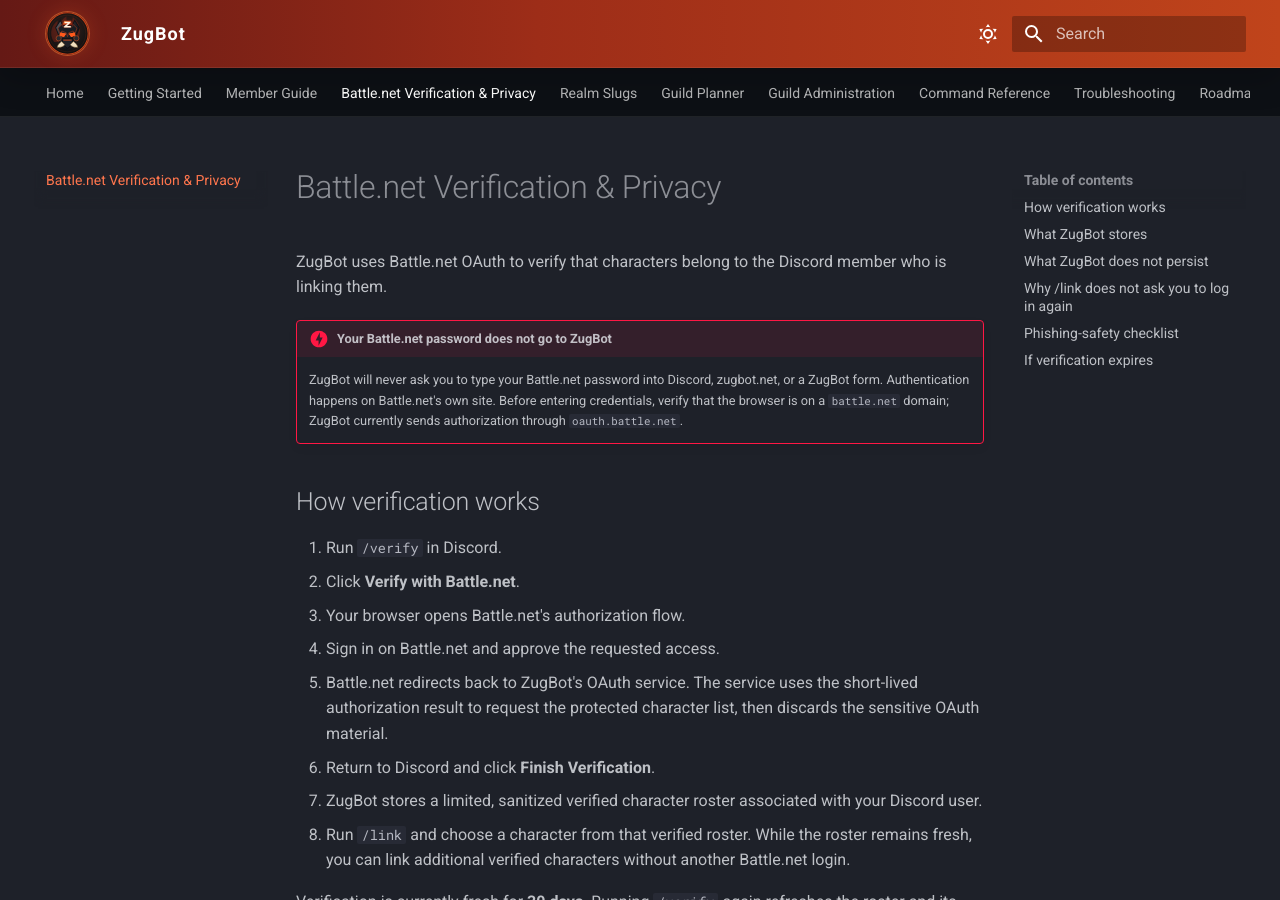
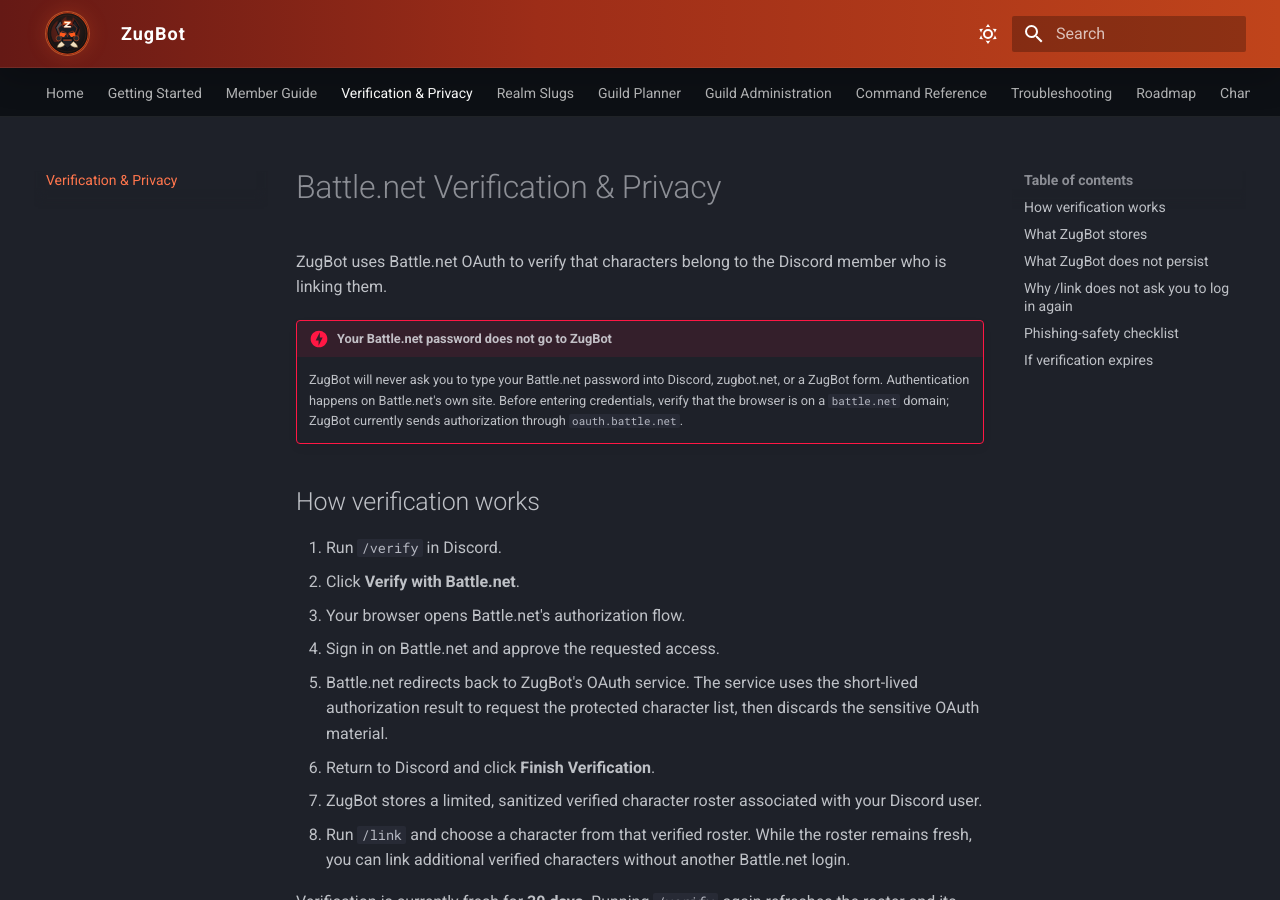
Before and after one commit to sthorne80/zugbot-site, an MkDocs documentation site: the page built from docs/verification.md, in a window 1280 px wide and 900 px high. Built offline with MkDocs 1.6.1 and Material for MkDocs 9.7.7, drawn with Linux system fonts in a browser that asks for light colours; some of the changed text lies outside the part shown.

Commit message:
docs: surface privacy guidance in navigation

```diff
--- a/mkdocs.yml
+++ b/mkdocs.yml
@@ -33,7 +33,7 @@
   - Home: index.md
   - Getting Started: getting-started.md
   - Member Guide: member-guide.md
-  - Battle.net Verification & Privacy: verification.md
+  - Verification & Privacy: verification.md
   - Realm Slugs: realm-slugs.md
   - Guild Planner: planner.md
   - Guild Administration: admin-guide.md
@@ -59,4 +59,4 @@
 extra_javascript:
   - assets/javascripts/realm-slugs.js
 
-copyright: ZugBot documentation
+copyright: ZugBot documentation · <a href="/verification/">Verification &amp; Privacy</a>
```
